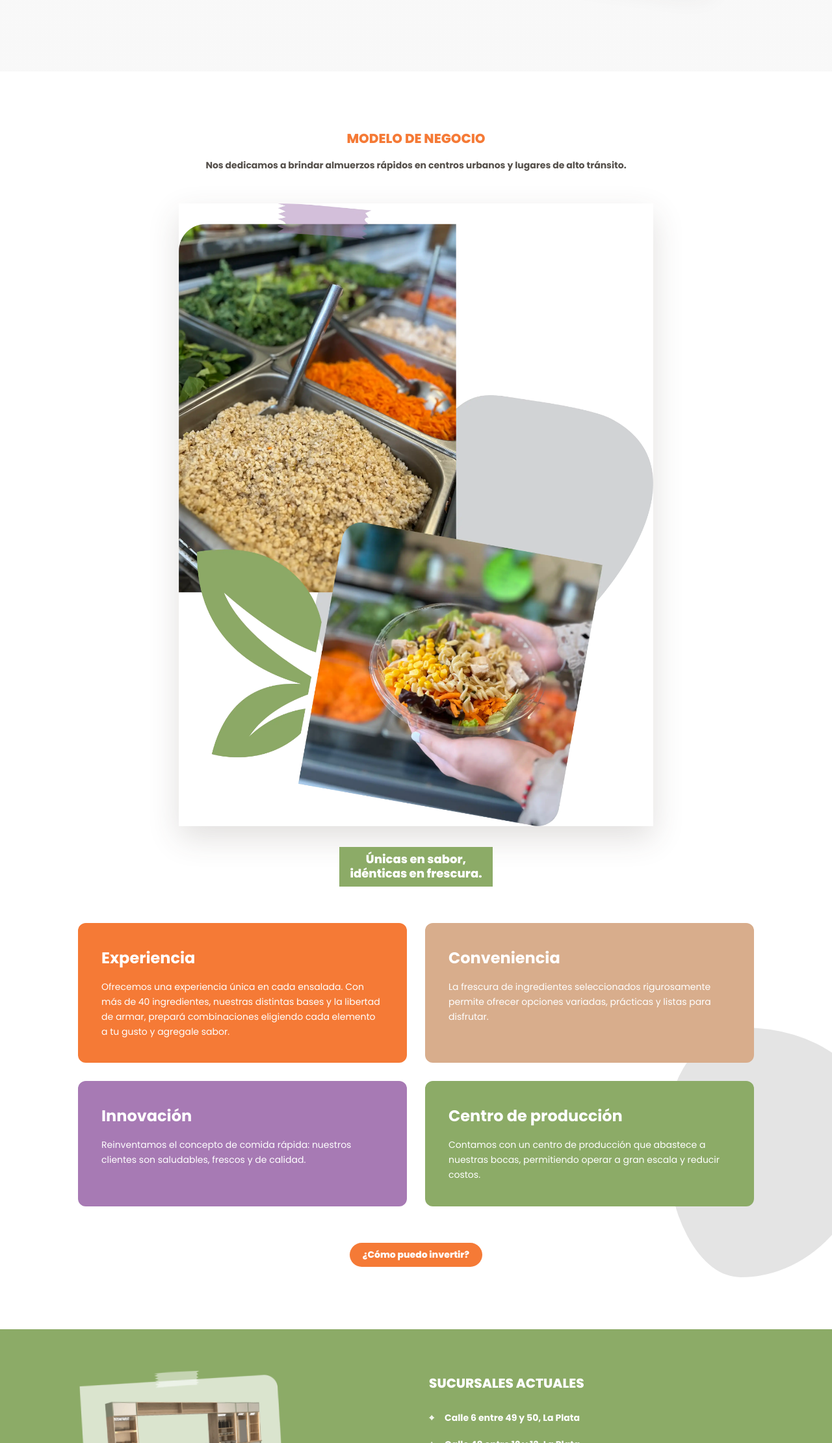
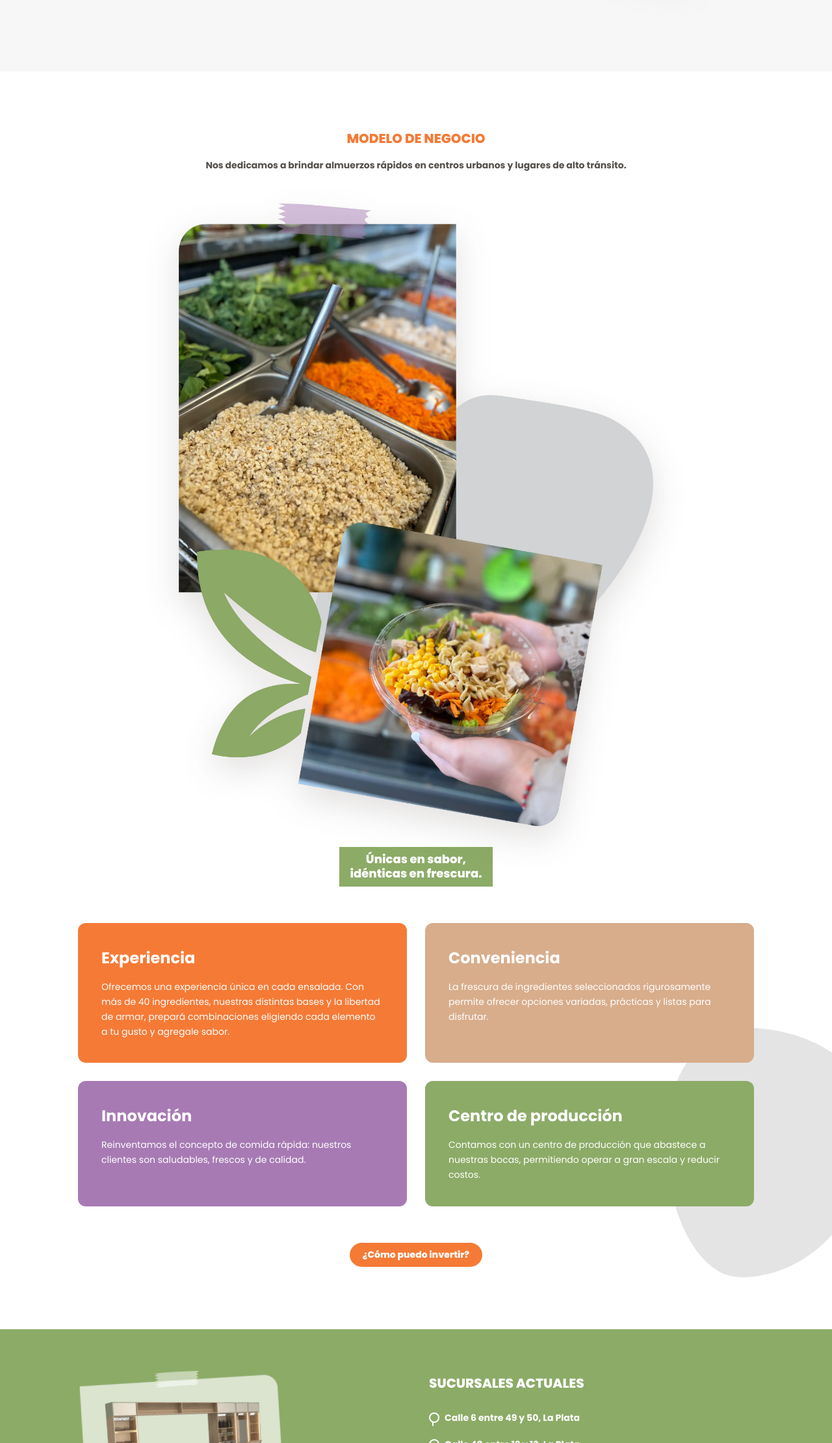
Before and after one commit to GutierrezJesica/Ensalada, a website: page index.html in a window 1280 px wide. Shown: the part 580-2800 px from the top of the page at 65% size. Drawn offline with Linux system fonts and the light colour scheme.

Commit message:
Correcciones del css de las imagenes

```diff
--- a/styles.css
+++ b/styles.css
@@ -20,7 +20,7 @@ html {
 
 body {
     margin: 0;
-    background: #fff;
+    background: #f7f7f5;
     color: var(--text);
     font-family: "Poppins", sans-serif;
 }
@@ -163,7 +163,8 @@ a {
 
 .hero__photo {
     position: absolute;
-    box-shadow: var(--shadow);
+    background: transparent;
+    filter: drop-shadow(0 18px 26px rgba(70, 58, 48, .18));
 }
 
 .hero__photo--top {
@@ -212,7 +213,8 @@ a {
 .business__image {
     width: min(100%, 730px);
     margin: 48px auto 0;
-    box-shadow: var(--shadow);
+    background: transparent;
+    filter: drop-shadow(0 18px 26px rgba(70, 58, 48, .16));
 }
 
 .business__badge {
@@ -300,9 +302,8 @@ a {
     right: 40px;
     bottom: 0;
     width: 170px;
-    padding: 12px;
-    background: #fff;
-    box-shadow: var(--shadow);
+    background: transparent;
+    filter: drop-shadow(0 18px 22px rgba(70, 58, 48, .18));
     transform: rotate(5deg);
 }
 
@@ -339,9 +340,25 @@ a {
 }
 
 .branches__lists li::before {
-    content: "⌖";
+    content: "";
+    width: 12px;
+    height: 12px;
+    border: 2px solid currentColor;
+    border-radius: 50%;
+    top: 2px;
     position: absolute;
     left: 0;
+}
+
+.branches__lists li::after {
+    content: "";
+    position: absolute;
+    top: 16px;
+    left: 5px;
+    width: 2px;
+    height: 7px;
+    border-radius: 999px;
+    background: currentColor;
 }
 
 .about {
@@ -510,7 +527,8 @@ a {
 .contact__image {
     margin-top: 40px;
     border-radius: 16px;
-    box-shadow: var(--shadow);
+    background: transparent;
+    filter: drop-shadow(0 18px 26px rgba(70, 58, 48, .16));
 }
 
 .contact-form {
```
